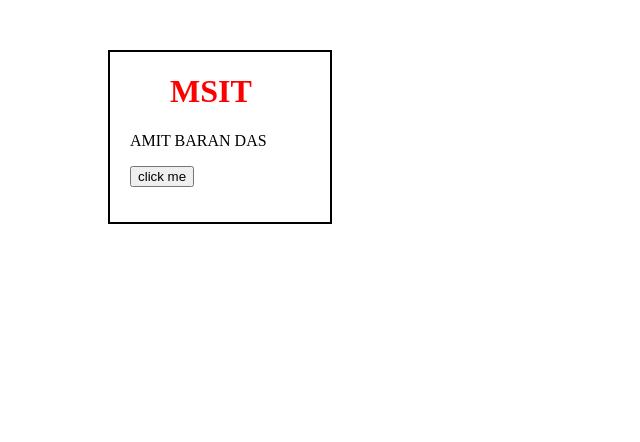
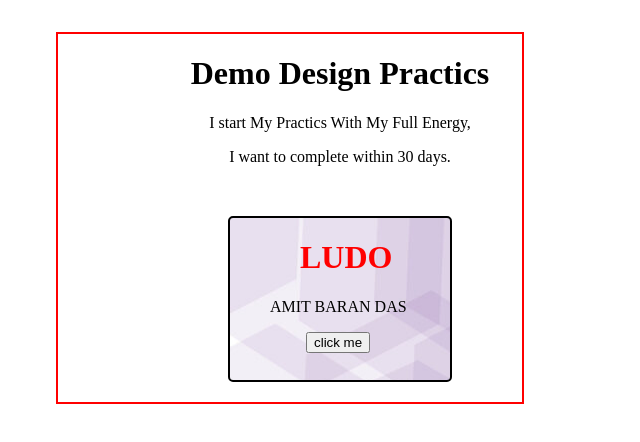
Before and after one commit to amitdas-4330/30-DAYS-MARATHON-PRACTICS, a plain HTML site: page CSS/BOX-MODEL/index.html in a window 1280 px wide. Shown: the whole page, without its empty margins (0-640 px from the left). Drawn offline with Linux system fonts and the light colour scheme.

Commit message:
update some practics

```diff
--- a/CSS/BOX-MODEL/index.html
+++ b/CSS/BOX-MODEL/index.html
@@ -7,16 +7,31 @@
     <link rel="stylesheet" href="style.css">
 </head>
 <body>
-    <div class="demo">
-        <div class="msit">
-            <h1>MSIT</h1>
+    <div class="start">
+        <div class="heading">
+            <div class="h1">
+                <h1>Demo Design Practics</h1>
+            </div>
+            <div class="h2">
+                <p>I start My Practics With My Full Energy,</p>
+                <p>I want to complete within 30 days.</p>
+            </div>
         </div>
+        <div class="demo">
+            <div class="msit">
+                <h1>LUDO</h1>
+            </div>
 
-        <p>AMIT BARAN DAS</p>
+            <div class="name">
+                <p>AMIT BARAN DAS</p>
+            </div>
 
-        <div class="button">
-            <button>click me</button>
+            <div class="button">
+                <button>click me</button>
+            </div>
         </div>
     </div>
+
+    <script src="script.js"></script>
 </body>
 </html>
--- a/CSS/BOX-MODEL/style.css
+++ b/CSS/BOX-MODEL/style.css
@@ -1,12 +1,47 @@
-.demo {
-    height:170px;
-    width:200px;
-    border: 2px solid black;
-    padding-left: 20px;
-    margin: 50px 0 0 100px;
+.start {
+    border: 2px solid red;
+    height:23rem;
+    width:29em;
+    margin: 2rem 0 0 3rem;
+    padding-left: 0;
 }
 
+.h1 {
+    margin-left: 100px;
+    padding: 0;
+    text-align: center;
+}
+
+.h2 {
+    margin-left: 100px;
+    text-align: center;
+}
+
+.demo {
+    height:10.12rem;
+    width:12.5rem;
+    border: 2px solid black;
+    padding-left: 1.25rem;
+    margin: 50px 0 0 170px;
+    border-radius: 5px;
+    background-image: url(asset/img3.jpg);
+}
+
+
 .msit {
-    margin-left: 40px;
+    margin-left: 50px;
     color: red;
 }
+
+.name {
+    margin: 0 0 0 1.25rem;
+}
+
+.button {
+    margin: 0 0 0 3.5rem;
+    opacity: 1;
+}
+
+.button:hover {
+    opacity: 0.5;
+}
```
Also changed, not shown: CSS/BOX-MODEL/asset/img.jpg (added), CSS/BOX-MODEL/asset/img2.jpg (added), CSS/BOX-MODEL/asset/img3.jpg (added), CSS/BOX-MODEL/asset/img4.jpg (added), CSS/BOX-MODEL/script.js (added).
